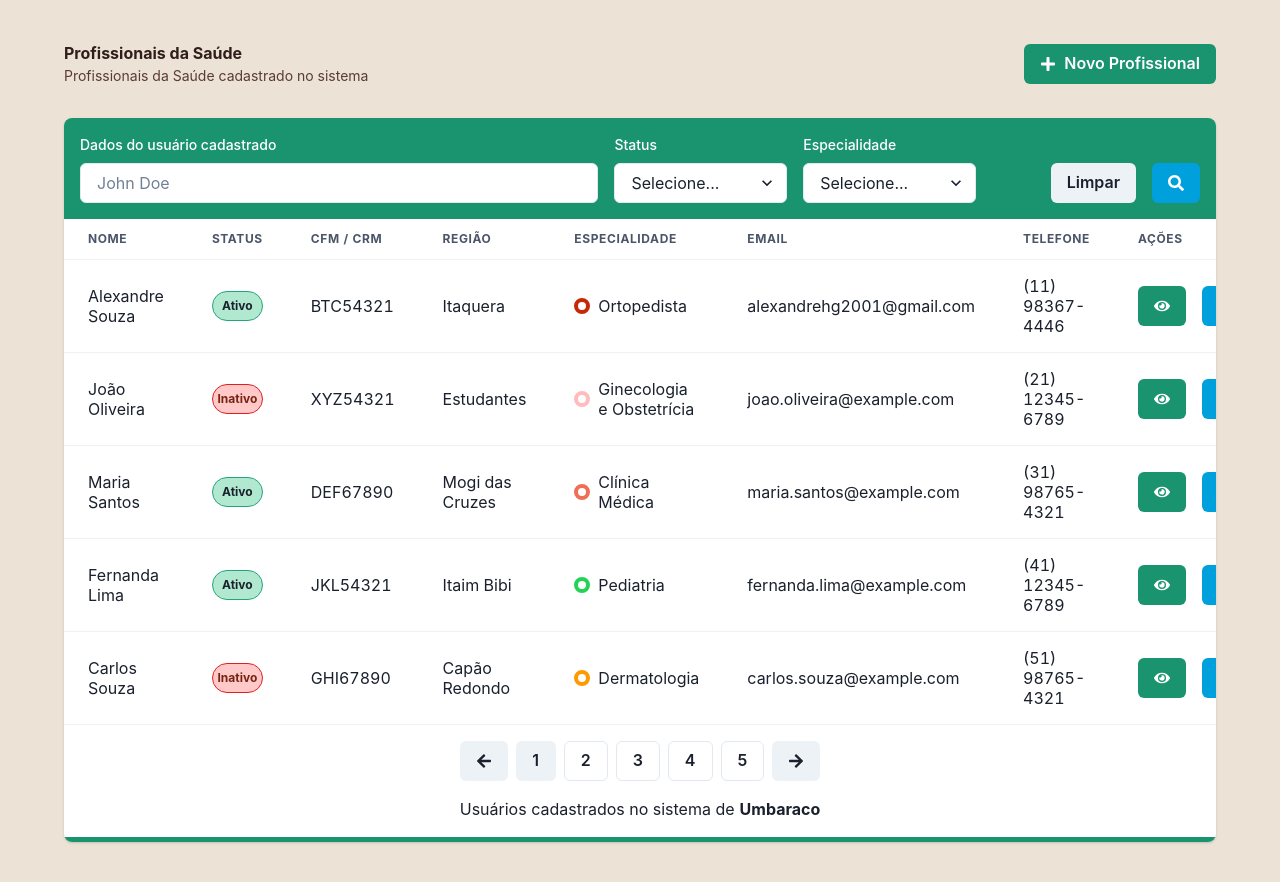
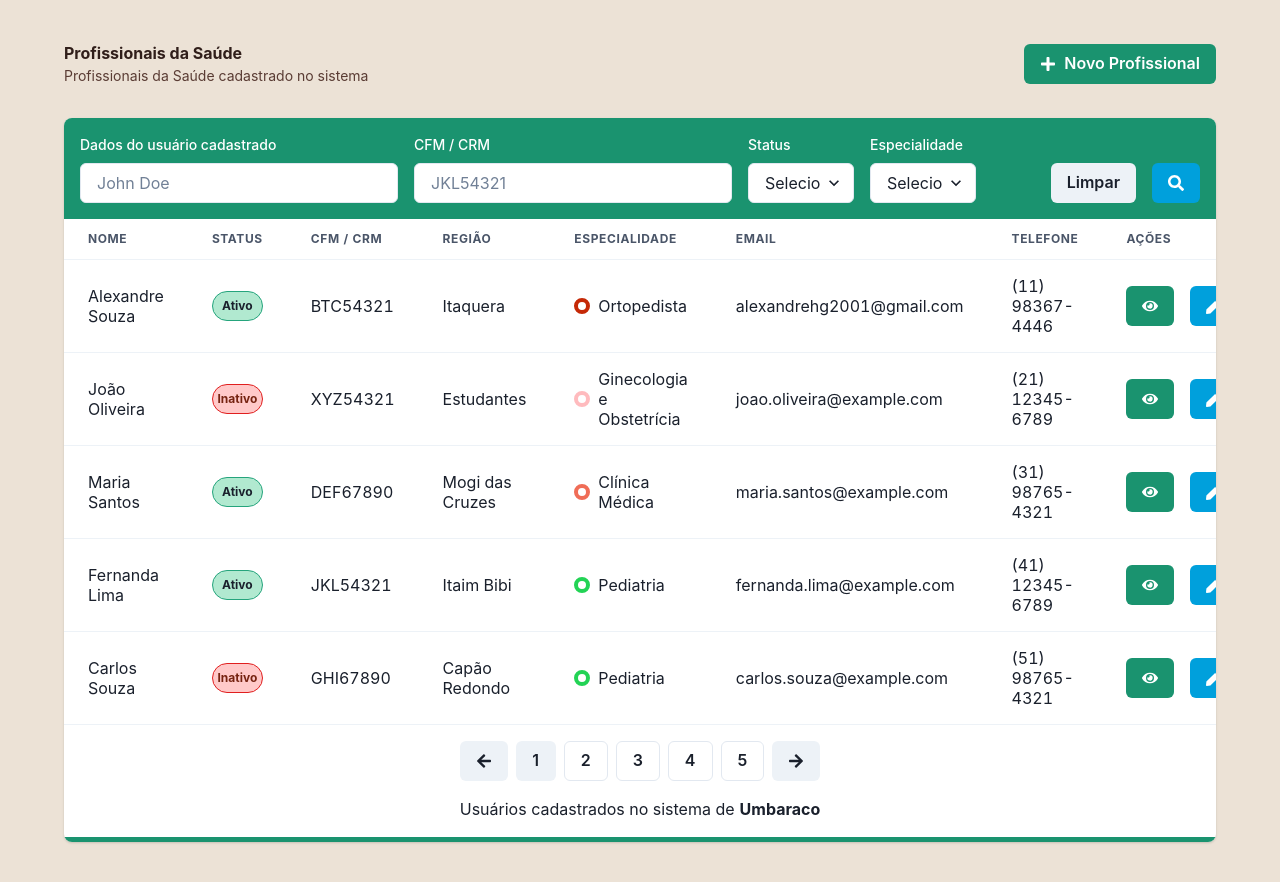
Before and after one commit to AlehSouza/health-care, a Next.js app: page /dashboard in a window 1280 px wide. Shown: the part 680-1562 px from the top of the page. Built offline with nearby package versions, Linux system fonts and the light colour scheme.

Commit message:
feat: update function search by month, and update database

```diff
--- a/src/app/components/table-professionals/index.tsx
+++ b/src/app/components/table-professionals/index.tsx
@@ -74,6 +74,15 @@ const TableProfessionals = () => {
                         </Flex>
                         <Flex
                             flexDir={"column"}
+                            w={"60%"}
+                        >
+                            <FormControl>
+                                <FormLabel fontSize={"14px"} color={"white"}>CFM / CRM</FormLabel>
+                                <Input {...register("registerCfmCrm")} placeholder="JKL54321" bgColor={"white"} maxLength={8} />
+                            </FormControl>
+                        </Flex>
+                        <Flex
+                            flexDir={"column"}
                             w={"20%"}
                         >
                             <FormControl>
@@ -126,7 +135,6 @@ const TableProfessionals = () => {
     }
 
     const TableListProfessionals = () => {
-
         const [selectedPage, setSelectedPage] = useState<any>(0)
         const [tableItems, setTableItems] = useState<any>()
         const [pagesQuantity, setPagesQuantity] = useState<any>()
@@ -207,6 +215,7 @@ const TableProfessionals = () => {
                     </Box>
             )
         }
+
         const applySpecialtyLayout = (specialty: string) => {
             switch (specialty) {
                 case "Ortopedista":
@@ -317,7 +326,7 @@ const TableProfessionals = () => {
                         {renderpagesQuantity()}
                     </Flex>
                     <Flex justifyContent={'center'} alignItems={'center'} width={'100%'} p={2} pb={4}>
-                        Usuários cadastrados no sistema de <b style={{ paddingLeft: '5px'}}>Umbaraco</b>
+                        Usuários cadastrados no sistema de <b style={{ paddingLeft: '5px' }}>Umbaraco</b>
                     </Flex>
                 </Flex>
                 :
--- a/src/contexts/professionals.context.tsx
+++ b/src/contexts/professionals.context.tsx
@@ -70,18 +70,13 @@ export function ProviderProfessional({ children }: { children: ReactNode }) {
     }
 
     const getProfessionalsByCurrentMonth = () => {
-        const currentDate = new Date()
-        const currentMonth = currentDate.getMonth() + 1
-
+        let dateInst = new Date();
         const draft = professionals.filter((profissional) => {
-            // Ignore because the date is saving like string not date
-            // @ts-ignore
-            const createdDate = new Date(profissional?.created_at)
-            const createdMonth = createdDate.getMonth() + 1
-
-            return createdMonth === currentMonth
+            let slicedDate = profissional.created_at.split("-")
+            let actualMonth = dateInst.getMonth() + 1;
+            const createdMonth = parseInt(slicedDate[1])
+            return actualMonth === createdMonth
         })
-
         return draft.length
     }
 
@@ -91,6 +86,9 @@ export function ProviderProfessional({ children }: { children: ReactNode }) {
         }
         const draft = professionals.filter(professional => {
             if (filters.name && professional.name != filters.name) {
+                return false
+            }
+            if (filters.registerCfmCrm && professional.registerCfmCrm !== filters.registerCfmCrm) {
                 return false
             }
             if (filters.status && professional?.status?.toString() !== filters.status) {
--- a/src/db/default.database.ts
+++ b/src/db/default.database.ts
@@ -21,7 +21,7 @@ const defaultDatabase = [
         "regionActing": "Itaquera",
         "status": true,
         "address": "Rua José pessota, 593 - 08.150-020",
-        "created_at": "2024-4-29",
+        "created_at": "2024-05-01",
 
     },
     {
@@ -115,7 +115,7 @@ const defaultDatabase = [
         "uf": "RS",
         "city": "Porto Alegre",
         "registerCfmCrm": "GHI67890",
-        "specialty": "Dermatologia",
+        "specialty": "Pediatria",
         "currencyHour": "1,99",
         "service": "Consulta Online",
         "regionActing": "Capão Redondo",
@@ -379,7 +379,7 @@ const defaultDatabase = [
         "uf": "MG",
         "city": "Belo Horizonte",
         "registerCfmCrm": "UVW12345",
-        "specialty": "Dermatologia",
+        "specialty": "Pediatria",
         "currencyHour": "1,99",
         "service": "Consulta Online",
         "regionActing": "Savassi",
@@ -403,7 +403,7 @@ const defaultDatabase = [
         "uf": "SP",
         "city": "São Paulo",
         "registerCfmCrm": "XYZ12345",
-        "specialty": "Dermatologia",
+        "specialty": "Pediatria",
         "currencyHour": "1,99",
         "service": "Consulta Online",
         "regionActing": "Pinheiros",
@@ -427,7 +427,7 @@ const defaultDatabase = [
         "uf": "RJ",
         "city": "Rio de Janeiro",
         "registerCfmCrm": "ABC12345",
-        "specialty": "Dermatologia",
+        "specialty": "Pediatria",
         "currencyHour": "1,99",
         "service": "Consulta Online",
         "regionActing": "Copacabana",
@@ -451,11 +451,11 @@ const defaultDatabase = [
         "uf": "PR",
         "city": "Curitiba",
         "registerCfmCrm": "DEF12345",
-        "specialty": "Dermatologia",
+        "specialty": "Pediatria",
         "currencyHour": "1,99",
         "service": "Consulta Online",
         "regionActing": "Batel",
-        "created_at": "2024-04-30"
+        "created_at": "2024-05-01"
     },
     {
         "id": 19,
@@ -479,7 +479,7 @@ const defaultDatabase = [
         "currencyHour": "1,99",
         "service": "Consulta Online",
         "regionActing": "Aldeota",
-        "created_at": "2024-04-30"
+        "created_at": "2024-05-01"
     },
     {
         "id": 20,
```
